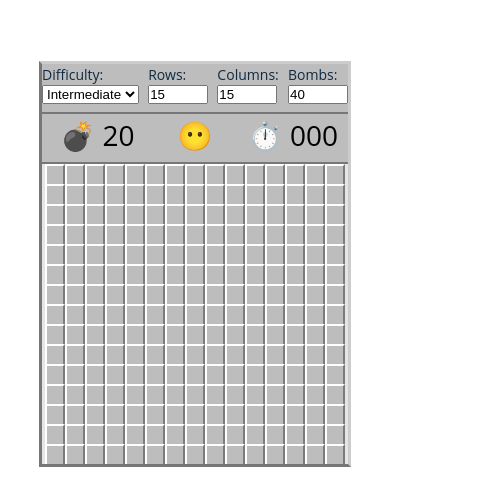
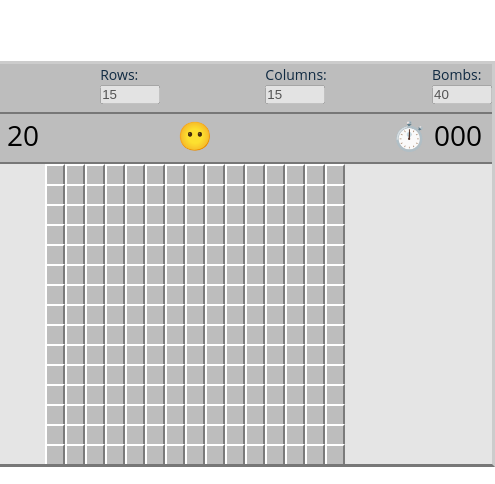
Before and after one commit to JohnFarrellGit/www.johnkevinfarrell.com, a Gatsby site: page /projects/minesweeper in a window 390 px wide. Shown: the part 139-623 px from the top of the page, 495 px wide, since content can reach past the window. Built offline with nearby package versions, Linux system fonts and the light colour scheme; Gatsby itself is replaced by a stand-in of ours.

Commit message:
make game size more responsive

```diff
--- a/src/components/minesweeper/GameCell.tsx
+++ b/src/components/minesweeper/GameCell.tsx
@@ -60,6 +60,7 @@ const CellContainer = styled.div`
   box-sizing: border-box;
   width: 20px;
   height: 20px;
+  user-select: none;
 
   border-top: ${(props: CellContainerI) => (props.isCovered ? '2px solid white' : '1px solid #7B7B7B')};
   border-right: ${(props: CellContainerI) => (props.isCovered ? '2px solid #7B7B7B' : '1px solid #7B7B7B')};
--- a/src/components/minesweeper/GameOptions.tsx
+++ b/src/components/minesweeper/GameOptions.tsx
@@ -19,22 +19,49 @@ export const GameOptions = ({ isPlaying, updateDifficulty }: GameOptionsI) => {
   const handleDifficultyChange = ((event: React.ChangeEvent<HTMLSelectElement>) => {
     if (event.target.value === 'Custom') {
       setDifficulty(GameDifficulty.Custom);
-      updateDifficulty(10, 10, 10)
     } else {
       if (event.target.value === 'Beginner') {
         setDifficulty(GameDifficulty.Beginner);
+        setRows(10);
+        setColumns(10);
+        setNumberOfBombs(10);
         updateDifficulty(10, 10, 10);
       } else if (event.target.value === 'Intermediate') {
         setDifficulty(GameDifficulty.Intermediate);
+        setRows(15);
+        setColumns(15);
+        setNumberOfBombs(40);
         updateDifficulty(15, 15, 40);
       } else if (event.target.value === 'Expert') {
         setDifficulty(GameDifficulty.Expert);
+        setRows(16);
+        setColumns(30);
+        setNumberOfBombs(99);
         updateDifficulty(16, 30, 99);
       }
     }
   })
 
+  const changeRows = (event: React.ChangeEvent<HTMLInputElement>) => {
+    const value = Number(event.target.value);
+    if (value < 1 || value > 99) return;
+    setRows(value);
+    updateDifficulty(value, columns, numberOfBombs);
+  }
 
+  const changeColumns = (event: React.ChangeEvent<HTMLInputElement>) => {
+    const value = Number(event.target.value);
+    if (value < 1 || value > 99) return;
+    setColumns(value);
+    updateDifficulty(rows, value, numberOfBombs);
+  }
+
+  const changeBombs = (event: React.ChangeEvent<HTMLInputElement>) => {
+    const value = Number(event.target.value);
+    if (value < 1 || value > rows * columns - 1) return;
+    setNumberOfBombs(value);
+    updateDifficulty(rows, columns, value);
+  }
 
   return (
     <Container>
@@ -59,8 +86,9 @@ export const GameOptions = ({ isPlaying, updateDifficulty }: GameOptionsI) => {
           min={1}
           max={100}
           value={rows}
-          disabled={isPlaying}
+          disabled={isPlaying || difficulty !== GameDifficulty.Custom}
           style={{ display: 'block' }}
+          onChange={changeRows}
         />
       </div>
       <div>
@@ -70,8 +98,9 @@ export const GameOptions = ({ isPlaying, updateDifficulty }: GameOptionsI) => {
           min={1}
           max={100}
           value={columns}
-          disabled={isPlaying}
+          disabled={isPlaying || difficulty !== GameDifficulty.Custom}
           style={{ display: 'block' }}
+          onChange={changeColumns}
         />
       </div>
       <div>
@@ -81,8 +110,9 @@ export const GameOptions = ({ isPlaying, updateDifficulty }: GameOptionsI) => {
           min={1}
           max={(rows * columns) - 1}
           value={numberOfBombs}
-          disabled={isPlaying}
+          disabled={isPlaying || difficulty !== GameDifficulty.Custom}
           style={{ display: 'block' }}
+          onChange={changeBombs}
         />
       </div>
     </Container>
@@ -95,4 +125,5 @@ const Container = styled.div`
   height: 50px;
   border-bottom: 2px solid #777;
   background-color: #BDBDBD;
+  width: 100%;
 `
--- a/src/pages/projects/minesweeper.tsx
+++ b/src/pages/projects/minesweeper.tsx
@@ -10,18 +10,21 @@ import Title from '../../components/Title'
 
 // TODO:
 
-// implement game options // add a custom difficulty
+// add a custom difficulty
+// fix styling for game status so text isn't hidden
+// responsive design (cell size, game size etc, flag and bomb size)
 // clicking face makes it spin and stick out tongue, use of bezier for cool looking spin
 // right click spin, left click switch to kitties
-// fix styling for game status so text isn't hidden
-// responsive design (cell size, game size etc, flag and bomb size)
+
+// give instructions for the game and how to play
 
 // personal leaderboard/history (?), useLocalStorage, useIndexedDB
+// fix folder structure
 // original sounds, useSound(), Josh W Comeau
 // game to always be completable, no 50/50 problem (try and solve first, if not possible recreate?)
 // implement a hinter function
 
-// hold on mobile for flag
+
 
 // performance improvements (memorisation of components etc.)
 
@@ -415,7 +418,7 @@ const minesweeper = () => {
       <SEO title="Minesweeper" description="Simple Minesweeper Clone" />
       <Title title="Minesweeper" />
       <Main>
-        <GameContainer>
+        <GameContainer columns={gameState.columns}>
           <GameOptions
             isPlaying={gameState.isPlaying}
             updateDifficulty={updateDifficulty}
@@ -445,12 +448,17 @@ const Main = styled.main`
   justify-content: center;
 `
 
+interface GameContainerI {
+  columns: number;
+}
+
 const GameContainer = styled.div`
   border-top: #ccc 3px solid;
   border-right: #ccc 3px solid;
   border-bottom: #777 3px solid;
   border-left: #777 3px solid;
-  width: 80%;
+  min-width: 600px;
+  width: ${(props: GameContainerI) => `${(Number(props.columns) * 20) + 80}px`}
 `
 
 interface GridContainerI {
```
